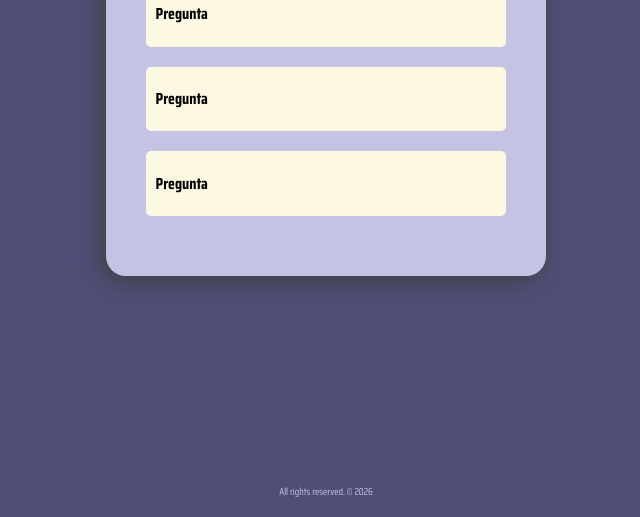
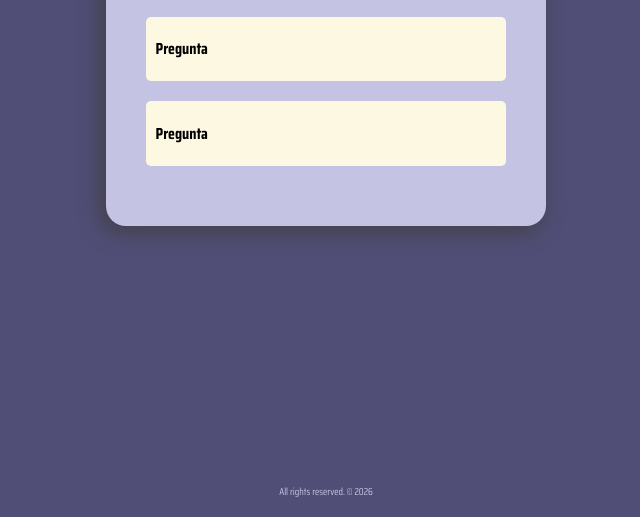
Before and after one commit to ratzz-zz/FAQs-card, a plain HTML site: page index.html in a window 1280 px wide. Shown: the part 283-800 px from the top of the page, without its empty margins (314-954 px from the left). Drawn offline with Linux system fonts and the light colour scheme.

```diff
--- a/css/styles.css
+++ b/css/styles.css
@@ -48,7 +48,7 @@
     box-shadow: -5px 5px 20px 2px rgba(64,63,64,0.8);
     background-color: var(--background-card);
     padding: 4rem; /*inside*/
-    margin: 15rem; /*outside*/
+    margin: 10rem 0; /*outside*/
     border-radius: 2rem;
 }
 
```
